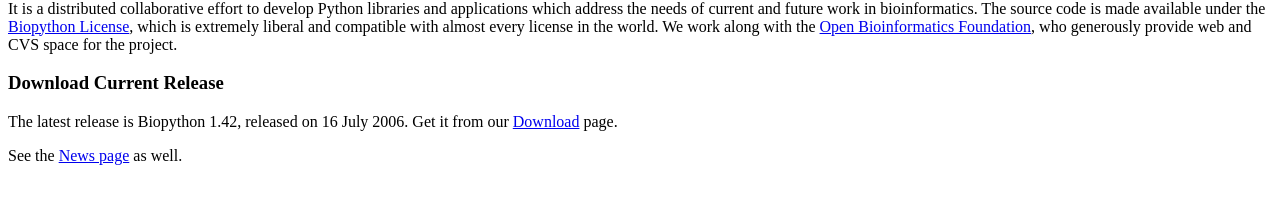
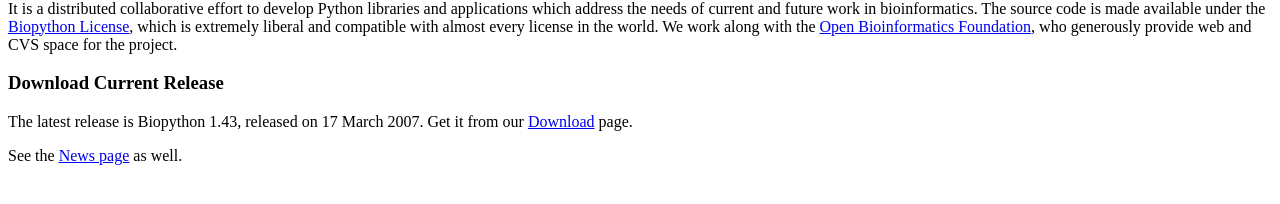
Before and after one commit to biopython/biopython.github.io, a Jekyll site: the page built from wiki/Biopython.md, in a window 1280 px wide. Shown: the part 155-359 px from the top of the page. Built offline with Jekyll 4.4.1, drawn with Linux system fonts in a browser that asks for light colours.

Commit message:
/* Download Current Release */

```diff
--- a/wiki/Biopython.md
+++ b/wiki/Biopython.md
@@ -20,7 +20,7 @@ who generously provide web and CVS space for the project.
 
 ### Download Current Release
 
-The latest release is Biopython 1.42, released on 16 July 2006. Get it
+The latest release is Biopython 1.43, released on 17 March 2007. Get it
 from our [Download](Download "wikilink") page.
 
 See the [News page](News "wikilink") as well.
```
Also changed, not shown: 1 other file.
